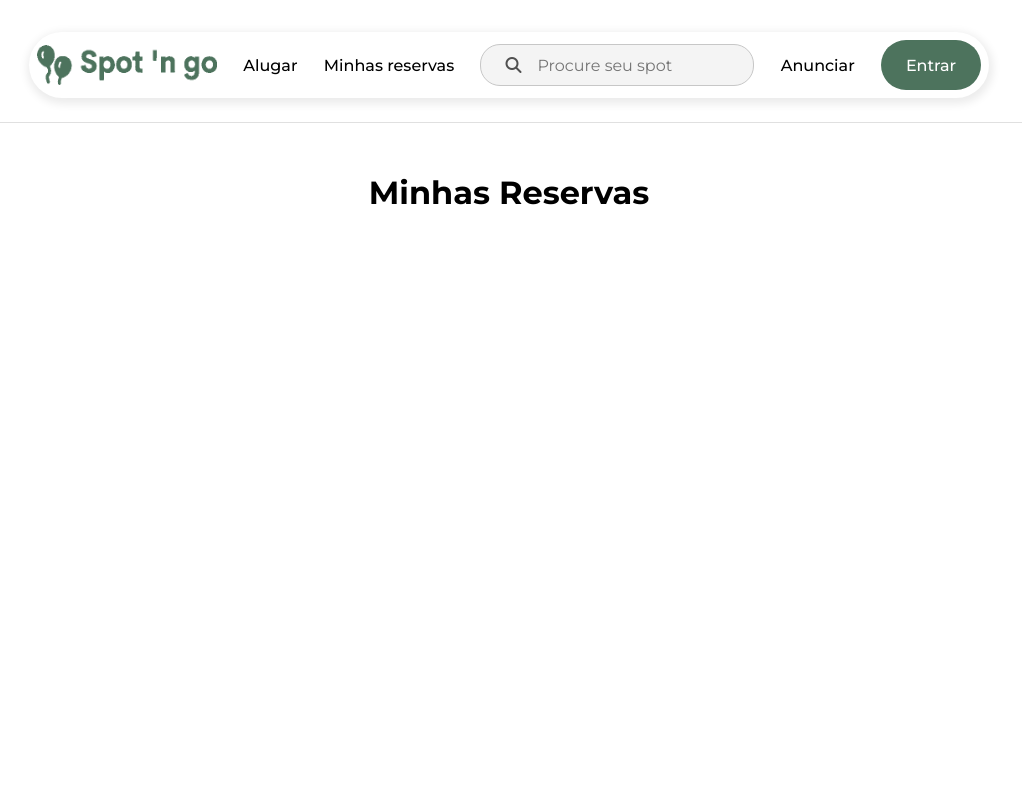
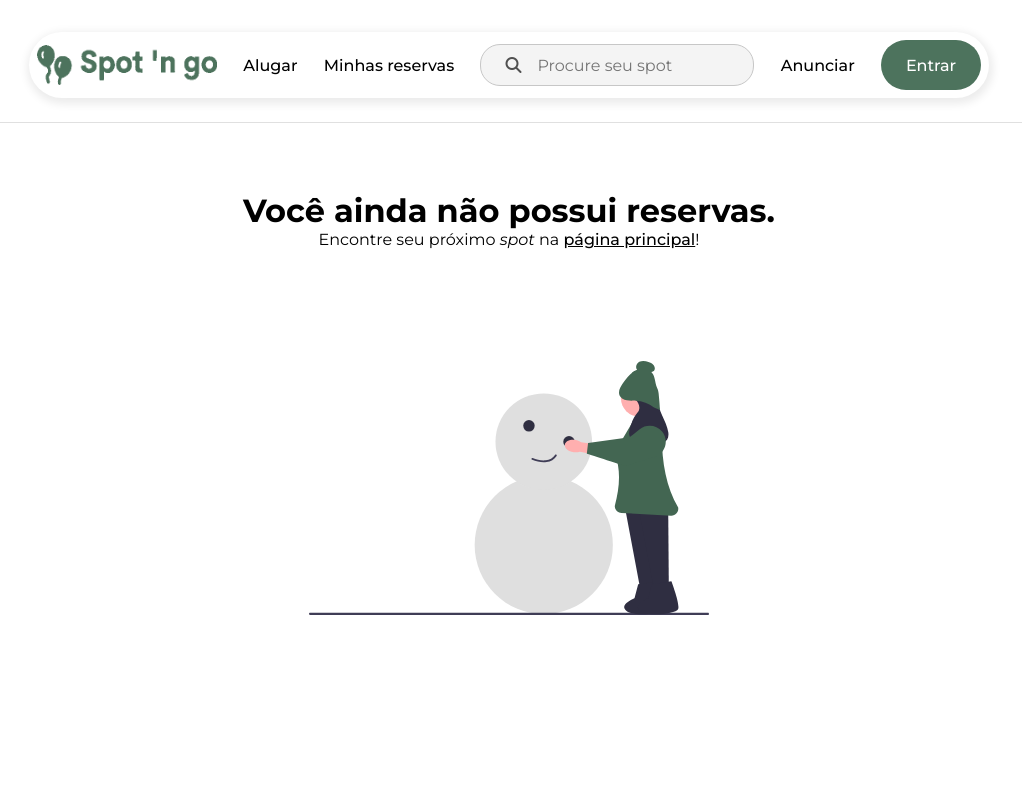
Before and after one commit to Hackathon-spotngo-2024/HackathonIFC2024-frontend, a Vue app: page /minhas-reservas in a window 1280 px wide. Shown: the top 800 px of the page, without its empty margins (131-1153 px from the left). Built offline with nearby package versions, Linux system fonts and the light colour scheme.

Commit message:
Feat #10: Ajustar logica para função deletarReserva no modal de confirmação, adicionar mensagem para quando não há reservas e sweetAlert

```diff
--- a/package.json
+++ b/package.json
@@ -15,6 +15,7 @@
     "@vueuse/core": "^11.1.0",
     "leaflet": "^1.9.4",
     "pinia": "^2.2.6",
+    "sweetalert2": "^11.14.5",
     "vue": "^3.4.29",
     "vue-router": "^4.3.3"
   },
--- a/src/assets/main.css
+++ b/src/assets/main.css
@@ -19,8 +19,8 @@
     --cor-texto-erro: rgb(255, 69, 69);
     --cor-placeholder: rgb(180, 180, 180);
     --cor-card-hover: rgb(216, 216, 216);
-    --cor-botao-cancelar: rgb(172, 30, 30);
-    --cor-botao-cancelar-hover: rgb(150, 24, 24);
+    --cor-botao-cancelar: rgb(128,0,0);
+    --cor-botao-cancelar-hover: rgb(100,0,0);
 }
 
 * {
--- /dev/null
+++ b/src/components/CancelarReserva.vue
@@ -0,0 +1,118 @@
+<script setup>
+import { useReserva } from '@/stores/dadosReserva'
+
+const reservaStore = useReserva()
+
+const confirmarExclusao = () => {
+  if (reservaStore.cancelarReservaId !== null) {
+    reservaStore.deletarReserva(reservaStore.cancelarReservaId)
+    reservaStore.toggleCancelarModal
+    console.log(reservaStore.cancelarReservaModal)
+  }
+}
+</script>
+
+<template>
+  <div class="modal">
+    <div class="cancelar-reserva-container">
+      <h1>Tem certeza que deseja <strong>cancelar</strong> sua reserva?</h1>
+      <div class="botoes-e-aviso">
+        <div class="botoes-container">
+          <button class="voltar" @click="reservaStore.toggleCancelarModal">Voltar</button>
+          <button @click="confirmarExclusao" class="cancelar">
+            Cancelar reserva
+          </button>
+        </div>
+        <p><strong>Atenção:</strong> Esta ação causará perda de momentos especiais!</p>
+      </div>
+    </div>
+  </div>
+</template>
+
+<style scoped>
+.modal {
+  position: fixed;
+  top: 0;
+  left: 0;
+  width: 100%;
+  height: 100vh;
+  background-color: rgba(0, 0, 0, 0.6);
+  display: flex;
+  justify-content: center;
+  align-items: center;
+  z-index: 1000;
+}
+
+.cancelar-reserva-container {
+  display: flex;
+  padding: 2.5rem 1rem;
+  justify-content: space-around;
+  flex-direction: column;
+  align-items: center;
+  background-color: white;
+  text-align: center;
+  width: 450px;
+  height: 200px;
+  border-radius: 35px;
+  box-shadow: 0px 8px 20px rgba(0, 0, 0, 0.3);
+}
+
+h1 {
+  font-size: 24px;
+  font-weight: 500;
+}
+
+.botoes-e-aviso {
+  display: flex;
+  justify-content: center;
+  align-items: center;
+  flex-direction: column;
+  gap: 1rem;
+  margin-top: auto;
+}
+
+p {
+  font-size: 14px;
+}
+
+.botoes-container {
+  display: flex;
+  gap: 3rem;
+}
+
+.cancelar {
+  width: 150px;
+  height: 50px;
+  background-color: var(--cor-botao-cancelar);
+  color: white;
+  border-radius: 15px;
+  border: none;
+  font-weight: 500;
+  font-size: 16px;
+  transition: 200ms ease-in-out;
+  box-shadow: 1px 1px 4px rgba(0, 0, 0, 0.5);
+}
+
+.cancelar:hover {
+  background-color: var(--cor-botao-cancelar-hover);
+  cursor: pointer;
+}
+
+.voltar {
+  width: 150px;
+  height: 50px;
+  background-color: white;
+  color: var(--cor-botao-cancelar);
+  border-radius: 15px;
+  border: 1px solid var(--cor-linha-divisoria);
+  font-weight: 500;
+  font-size: 16px;
+  transition: 200ms ease-in-out;
+  box-shadow: 1px 1px 4px rgba(0, 0, 0, 0.2);
+}
+
+.voltar:hover {
+  background-color: var(--cor-linha-divisoria);
+  cursor: pointer;
+}
+</style>
--- a/src/components/ReservasComponent.vue
+++ b/src/components/ReservasComponent.vue
@@ -46,7 +46,7 @@ const showDetails = (index) => {
           <p>{{ reserva.cidade + ', ' + reserva.estado }}</p>
         </div>
         <button class="botao-detalhes" @click="showDetails(index)">Ver detalhes</button>
-        <button class="cancelar-reserva" @click="reservaStore.deletarReserva(reserva.id)">
+        <button class="cancelar-reserva" @click="reservaStore.toggleCancelarModal(reserva.id)">
           Cancelar reserva
         </button>
         <transition name="fade">
--- a/src/stores/dadosReserva.js
+++ b/src/stores/dadosReserva.js
@@ -2,6 +2,8 @@ import { defineStore } from 'pinia'
 import { reactive, ref } from 'vue'
 import { useEndereco } from './dadosEndereco'
 import { useRouter } from 'vue-router'
+import Swal from 'sweetalert2';
+
 
 export const useReserva = defineStore('reserva', () => {
   const enderecoStore = useEndereco()
@@ -11,12 +13,38 @@ export const useReserva = defineStore('reserva', () => {
   const dataVaziaAlert = ref(false)
   let novaReserva = {}
 
+  const details = ref(false)
+
+  const cancelarReservaId = ref(null)
+  const cancelarReservaModal = ref(false)
+
+  const isReservasEmpty = ref(false)
+
   const datasReserva = reactive({
     dataInicio: '',
     dataTermino: ''
   })
 
-  const details = ref(false)
+  function reservasEmptyVerifier() {
+    if(userReservas.length == 0) isReservasEmpty.value = true
+    else isReservasEmpty.value = false
+    console.log(userReservas)
+  }
+
+  const toggleCancelarModal = (id) => {
+    cancelarReservaId.value = id
+    cancelarReservaModal.value = !cancelarReservaModal.value
+  }
+
+  function showAlert() {
+    Swal.fire({
+      title: 'Sucesso!',
+      text: 'Você cancelou sua reserva.',
+      icon: 'success',
+      timer: 2000,
+      showConfirmButton: false,
+    });
+  }
 
   function isDataVazia() {
     if (datasReserva.dataInicio == '' || datasReserva.dataTermino == '') {
@@ -42,6 +70,7 @@ export const useReserva = defineStore('reserva', () => {
           dataTermino: datasReserva.dataTermino
         }
         userReservas.push(novaReserva)
+        reservasEmptyVerifier()
         router.push({ name: 'AnuncioReservado' })
       }
     }
@@ -51,6 +80,9 @@ export const useReserva = defineStore('reserva', () => {
     const position = userReservas.findIndex((novaReserva) => novaReserva.id == id)
     console.log(position, userReservas)
     userReservas.splice(position, 1)
+    toggleCancelarModal()
+    reservasEmptyVerifier()
+    showAlert()
   }
 
   const showDetails = (index) => {
@@ -64,6 +96,11 @@ export const useReserva = defineStore('reserva', () => {
     datasReserva,
     isDataVazia,
     showDetails,
-    deletarReserva
+    deletarReserva,
+    cancelarReservaModal,
+    toggleCancelarModal,
+    cancelarReservaId,
+    isReservasEmpty,
+    reservasEmptyVerifier
   }
 })
--- a/src/views/ReservasPage.vue
+++ b/src/views/ReservasPage.vue
@@ -1,12 +1,29 @@
 <script setup>
+import CancelarReserva from '@/components/CancelarReserva.vue'
 import ReservasComponent from '@/components/ReservasComponent.vue'
+import { useReserva } from '@/stores/dadosReserva'
+import { onMounted } from 'vue'
+
+const reservaStore = useReserva()
+
+onMounted(() => {
+  reservaStore.reservasEmptyVerifier()
+})
 </script>
 
 <template>
+  <transition name="fade" mode="out-in">
+    <CancelarReserva v-if="reservaStore.cancelarReservaModal" />
+  </transition>
   <div>
     <div class="reservas-component">
-      <div class="titulo">
+      <div v-if="reservaStore.isReservasEmpty == false" class="titulo">
         <h1>Minhas Reservas</h1>
+      </div>
+      <div class="sem-reservas-container" v-if="reservaStore.isReservasEmpty">
+        <h1 class="mensagem-sem-reservas">Você ainda não possui reservas.</h1>
+        <p>Encontre seu próximo <em>spot</em> na <router-link class="home-link" to="/">página principal</router-link>!</p>
+        <img class="illustration" src="../../public/undraw_snow_games_tq9r.svg" alt="">
       </div>
       <ReservasComponent />
     </div>
@@ -20,4 +37,31 @@ import ReservasComponent from '@/components/ReservasComponent.vue'
   align-items: center;
   margin: 50px 0 50px 0;
 }
+.fade-enter-active,
+.fade-leave-active {
+  transition: 200ms ease-in-out;
+}
+
+.fade-enter-from,
+.fade-leave-to {
+  opacity: 0.05;
+}
+
+.sem-reservas-container {
+  display: flex;
+  flex-direction: column;
+  height: 70vh;
+  justify-content: center;
+  align-items: center;
+}
+
+.home-link {
+  color: black;
+  font-weight: 500;
+}
+
+.illustration {
+  margin-top: 7rem;
+  width: 400px;
+}
 </style>
```
Also changed, not shown: public/undraw_snow_games_tq9r.svg (added), 1 other file (tests, documents, lock files or other folders).
